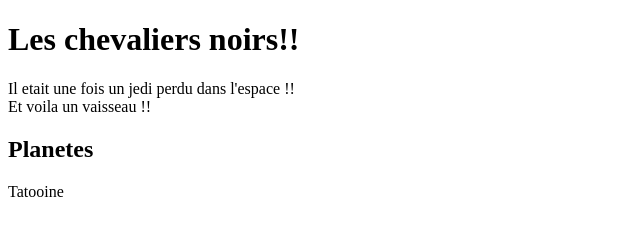
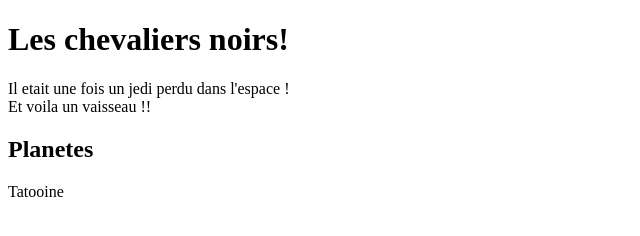
Before and after one commit to Sokhnasoso/formation-git-github, a plain HTML site: page index.html in a window 1280 px wide. Shown: the full height of the page, 0-640 px from the left. Drawn offline with Linux system fonts and the light colour scheme.

Commit message:
fix: remove !

```diff
--- a/index.html
+++ b/index.html
@@ -6,8 +6,8 @@
     <title>Document</title>
 </head>
 <body>
-    <h1>Les chevaliers noirs!!</h1>
-    <div> Il etait une fois un jedi perdu dans l'espace !!</div>
+    <h1>Les chevaliers noirs!</h1>
+    <div> Il etait une fois un jedi perdu dans l'espace !</div>
     <div>Et voila un vaisseau !!</div>
     <div>
         <h2>Planetes</h2>
```
